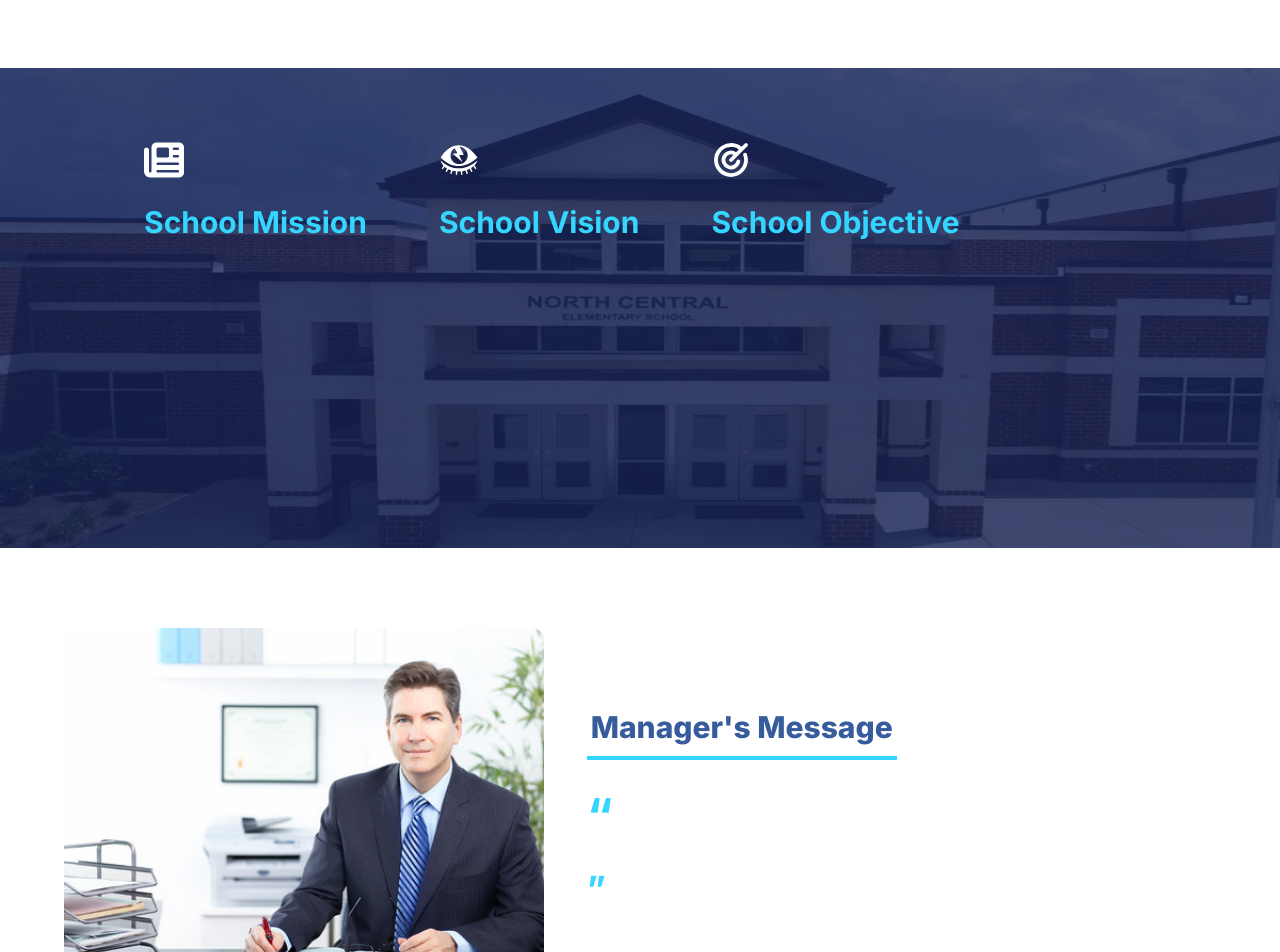
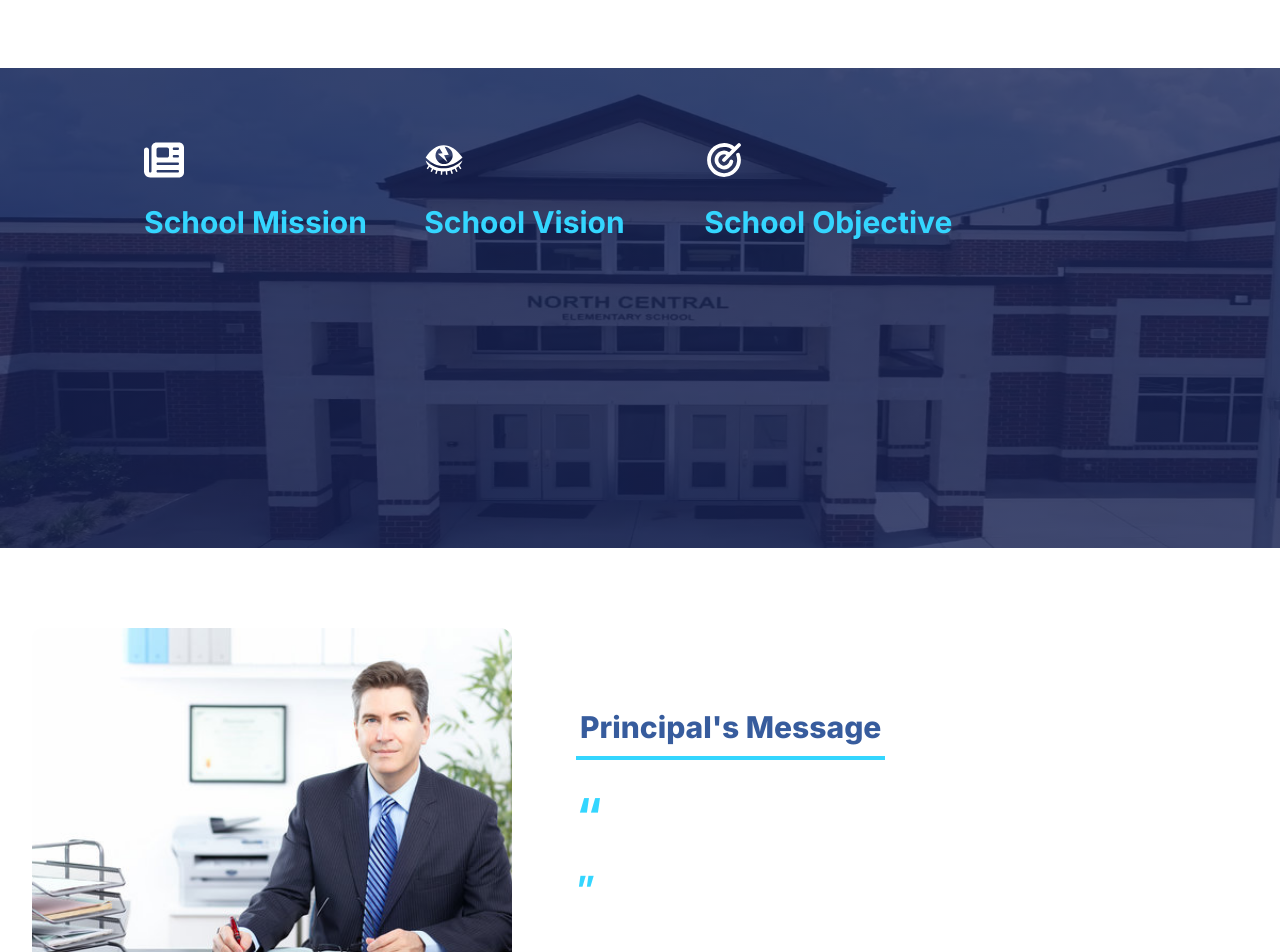
Before and after one commit to rameshwor-nepal/school-site, a Next.js app: page /about in a window 1280 px wide. Shown: the part 720-1672 px from the top of the page. Built offline with nearby package versions, Linux system fonts and the light colour scheme; no server answers; the database is empty.

Commit message:
added animation

```diff
--- a/src/app/component/about/FAQ.tsx
+++ b/src/app/component/about/FAQ.tsx
@@ -19,7 +19,9 @@ const FAQ = ({ faqData }: { faqData: FAQI[] }) => {
                 {
                     faqData && faqData.length > 0 ? (
                         faqData.map((el) => (
-                            <details className="group border-s-4 border-blue-3 bg-blue-50 px-6 py-3" key={el.id}>
+                            <details className="group border-s-4 border-blue-3 bg-blue-50 px-6 py-3" key={el.id}
+                                data-aos="fade-left"
+                            >
                                 <summary className="flex cursor-pointer items-center justify-between gap-1.5">
                                     <h2 className="text-lg font-medium text-gray-900">
                                         {el?.question || ''}
--- a/src/app/component/about/SchoolInfo.tsx
+++ b/src/app/component/about/SchoolInfo.tsx
@@ -66,7 +66,7 @@ const SchoolInfo = ({ schoolHistory, certificateImages, schoolFeatures, faqData
             </section>
 
             {/* mission, vision and objective section */}
-            <section className="relative h-[30rem] w-full xl:px-32 md:px-24 px-12 md:py-7 lg:py-14 sm:py-14 py-6 overflow-hidden">
+            <section className="relative h-[30rem] xl:px-32 md:px-24 px-12 md:py-7 lg:py-14 sm:py-14 py-6 ">
                 <div className='absolute inset-0 z-10 bg-[linear-gradient(to_bottom,rgba(22,33,84,0.8),rgba(22,33,84,0.8))]'></div>
                 <Image
                     src={'/school.jpg'}
@@ -75,8 +75,11 @@ const SchoolInfo = ({ schoolHistory, certificateImages, schoolFeatures, faqData
                     className='object-fill bg-center'
                 />
                 <div className='absolute z-20 h-full'>
-                    <div className=' flex flex-col md:flex-row items-start gap-10'>
-                        <div className='flex flex-col gap-6 p-4 max-w-[28rem] text-white'>
+                    <div className=' grid grid-cols-1 md:grid-cols-3 items-start'>
+                        <div
+                            className='flex flex-col gap-6 p-4  text-white'
+                            data-aos="zoom-in"
+                        >
                             <i>
                                 <FaNewspaper size={40} />
                             </i>
@@ -87,7 +90,9 @@ const SchoolInfo = ({ schoolHistory, certificateImages, schoolFeatures, faqData
                                 {historyData?.mission}
                             </p>
                         </div>
-                        <div className='flex flex-col gap-6 p-4 max-w-[28rem] text-white'>
+                        <div className='flex flex-col gap-6 p-4  text-white'
+                            data-aos="zoom-in"
+                        >
                             <i>
                                 <GiBoltEye size={40} />
                             </i>
@@ -98,7 +103,9 @@ const SchoolInfo = ({ schoolHistory, certificateImages, schoolFeatures, faqData
                                 {historyData?.vision}
                             </p>
                         </div>
-                        <div className='flex flex-col gap-6 p-4 max-w-[28rem] text-white'>
+                        <div className='flex flex-col gap-6 p-4  text-white'
+                            data-aos="zoom-in"
+                        >
                             <i>
                                 <PiTargetBold size={40} />
                             </i>
@@ -115,7 +122,6 @@ const SchoolInfo = ({ schoolHistory, certificateImages, schoolFeatures, faqData
 
             {/*  welcome */}
             <section className='py-8 sm:py-12 md:py-16 lg:py-20 flex flex-col h-fit md:flex-row items-center justify-around'>
-                <div></div>
                 <div className='h-96 w-[30rem] relative '>
                     <Image
                         src={'/principal.jpg'}
@@ -126,9 +132,11 @@ const SchoolInfo = ({ schoolHistory, certificateImages, schoolFeatures, faqData
                 </div>
                 <div className=''>
                     <h1 className='text-3xl text-blue-2 font-extrabold leading-extra-tight border-b-4 w-fit px-1 py-3 border-cyan-1'>
-                        Manager&apos;s Message
+                        Principal&apos;s Message
                     </h1>
-                    <p className='w-[42rem] max-h-[26rem] my-8 text-lg line-clamp-[15]'>
+                    <p className='w-[42rem] max-h-[26rem] my-8 text-lg line-clamp-[15]'
+                        data-aos="fade-left"
+                    >
                         <span className="text-cyan-1 text-5xl font-bold pr-2"> “</span>
                         {historyData?.principalMessage?.slice(0, 412)}
                         <br /> <br />
@@ -180,7 +188,9 @@ const SchoolInfo = ({ schoolHistory, certificateImages, schoolFeatures, faqData
                                                 fill
                                                 className='object-cover rounded-xl'
                                             />
-                                            <div className='px-3 py-3 absolute bottom-[-30px] border-b-8 border-cyan-1 bg-slate-50 text-blue-1 transition duration-500 ease-out hover:bg-cyan-1 hover:text-gray-50'>
+                                            <div className='px-3 py-3 absolute bottom-[-30px] border-b-8 border-cyan-1 bg-slate-50 text-blue-1 transition duration-500 ease-out hover:bg-cyan-1 hover:text-gray-50'
+                                                data-aos="zoom-in"
+                                            >
                                                 <h2 className='text-[16px] font-semibold'>{feature.title}</h2>
                                             </div>
                                         </div>
--- a/src/app/component/home/About.tsx
+++ b/src/app/component/home/About.tsx
@@ -46,13 +46,13 @@ const About = () => {
                             developing well-rounded individuals, to ensures that every student has the opportunity to explore their interests and talents.
                         </p>
                         <button
-                            className="md:py-5 md:px-10 py-4 px-8 text-lg bg-blue-2 text-white font-bold flex items-center gap-2 mt-12"
+                            className="md:py-5 md:px-10 py-4 px-8 text-lg bg-blue-2 w-[13rem] text-white font-bold flex items-center gap-2 mt-12 transition-all hover:gap-3"
                             data-aos="zoom-in" data-aos-duration="1000"
                         >
-                            <span onClick={() => router.push('/about')} className='transition-all hover:scale-[1.05]'>
+                            <span onClick={() => router.push('/about')}>
                                 Read More
                             </span>
-                            <span className='transition-all hover:scale-[1.2]'>
+                            <span>
                                 <MdArrowForward size={20} />
                             </span>
                         </button>
--- a/src/app/component/ui/card/FacilitiesCard.tsx
+++ b/src/app/component/ui/card/FacilitiesCard.tsx
@@ -13,7 +13,8 @@ const FacilitiesCard = ({ image, title, body }: PropsI) => {
     const [openModal, setOpenModal] = useState(false)
     return (
         <>
-            <div className='flex gap-4 h-fit items-center relative border-solid border-2 border-cyan-1 rounded-xl bg-white p-4 sm:p-6 shadow-lg transition hover:shadow-xl'>
+            <div className='flex gap-4 h-fit items-center relative border-solid border-2 border-cyan-1 rounded-xl bg-white p-4 sm:p-6 shadow-lg transition hover:shadow-xl'
+            >
                 <div className='w-96 h-32 relative'>
                     <Image
                         src={`${image}`}
--- a/src/app/component/ui/card/GalleryCard.tsx
+++ b/src/app/component/ui/card/GalleryCard.tsx
@@ -17,6 +17,7 @@ const GalleryCard = ({ schoolGallery }: PropsI) => {
                         <div
                             className="h-56 rounded-xl cursor-pointer relative hover:scale-[1.03] transition duration-300 ease-in-out"
                             key={index}
+                            data-aos="zoom-in"
                         >
                             <div
                                 className="absolute z-20 h-full w-full rounded-xl bg-[linear-gradient(to_top,rgba(55,92,157,0.1),rgba(22,33,84,0.8))] opacity-0 transition duration-300 ease-in-out hover:opacity-70">
--- a/src/app/component/ui/card/ProgramCard.tsx
+++ b/src/app/component/ui/card/ProgramCard.tsx
@@ -53,7 +53,7 @@ const ProgramCard = ({ schoolProgram }: PropI) => {
                                                     {el.desc}
                                                 </p>
                                             </div>
-                                            <div className='flex-1 w-full h-[30rem] relative'>
+                                            <div className='flex-1 w-full h-[30rem] relative' data-aos="fade-left">
                                                 <Image
                                                     src={el.image}
                                                     alt='hero image'
@@ -64,7 +64,7 @@ const ProgramCard = ({ schoolProgram }: PropI) => {
                                         </>
                                     ) : (
                                         <>
-                                            <div className='flex-1 w-full h-[30rem] relative mr-10'>
+                                            <div className='flex-1 w-full h-[30rem] relative mr-10' data-aos="fade-right">
                                                 <Image
                                                     src={el.image}
                                                     alt='hero image'
--- a/src/app/layout.tsx
+++ b/src/app/layout.tsx
@@ -16,7 +16,7 @@ export default function RootLayout({
 }) {
   return (
     <html lang="en">
-      {/* <AOSInit /> */}
+      <AOSInit />
       <body className={inter.className}>{children}</body>
     </html>
   )
```
Also changed, not shown: src/app/component/home/HeroSection.tsx (+5 -4 lines).
